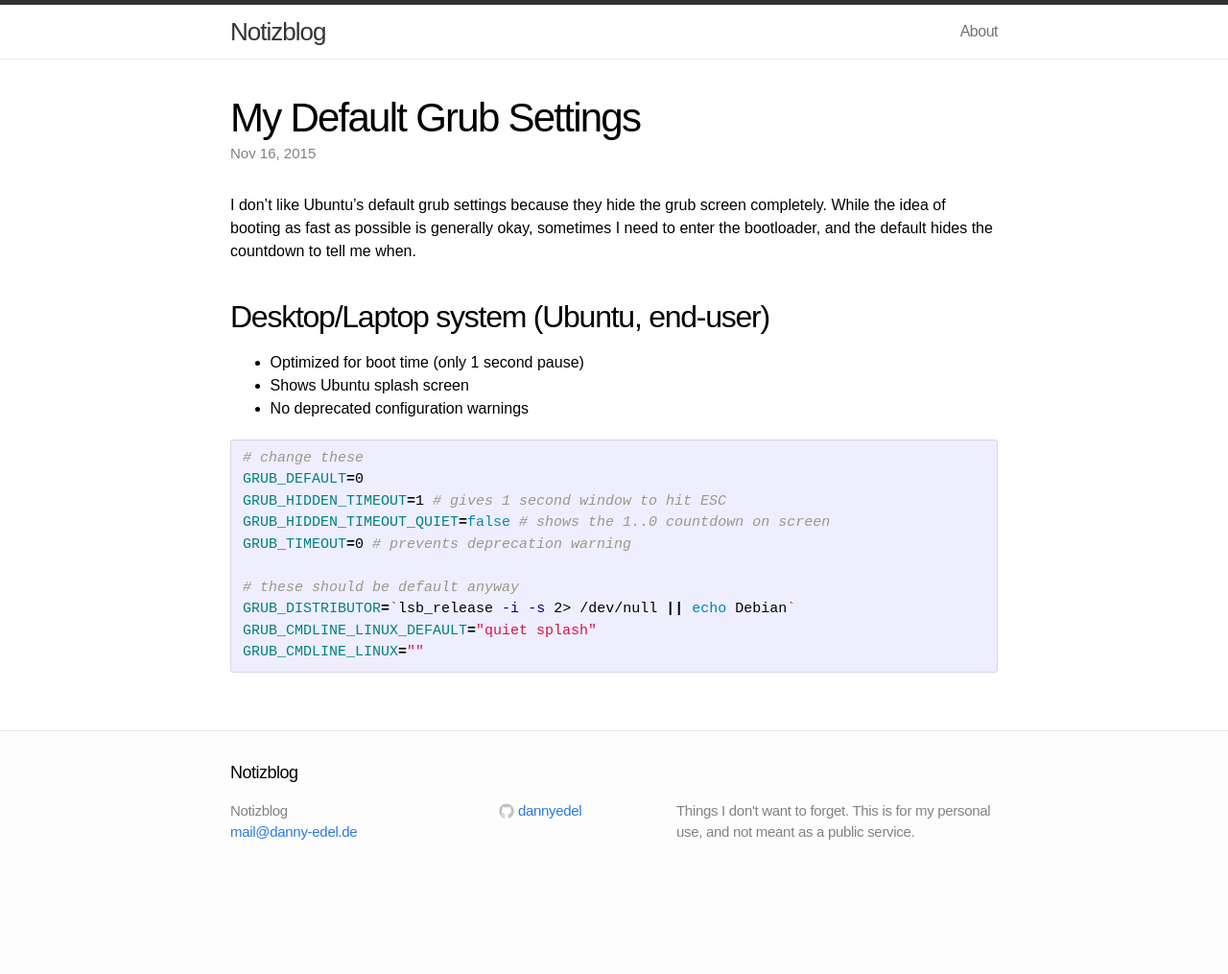
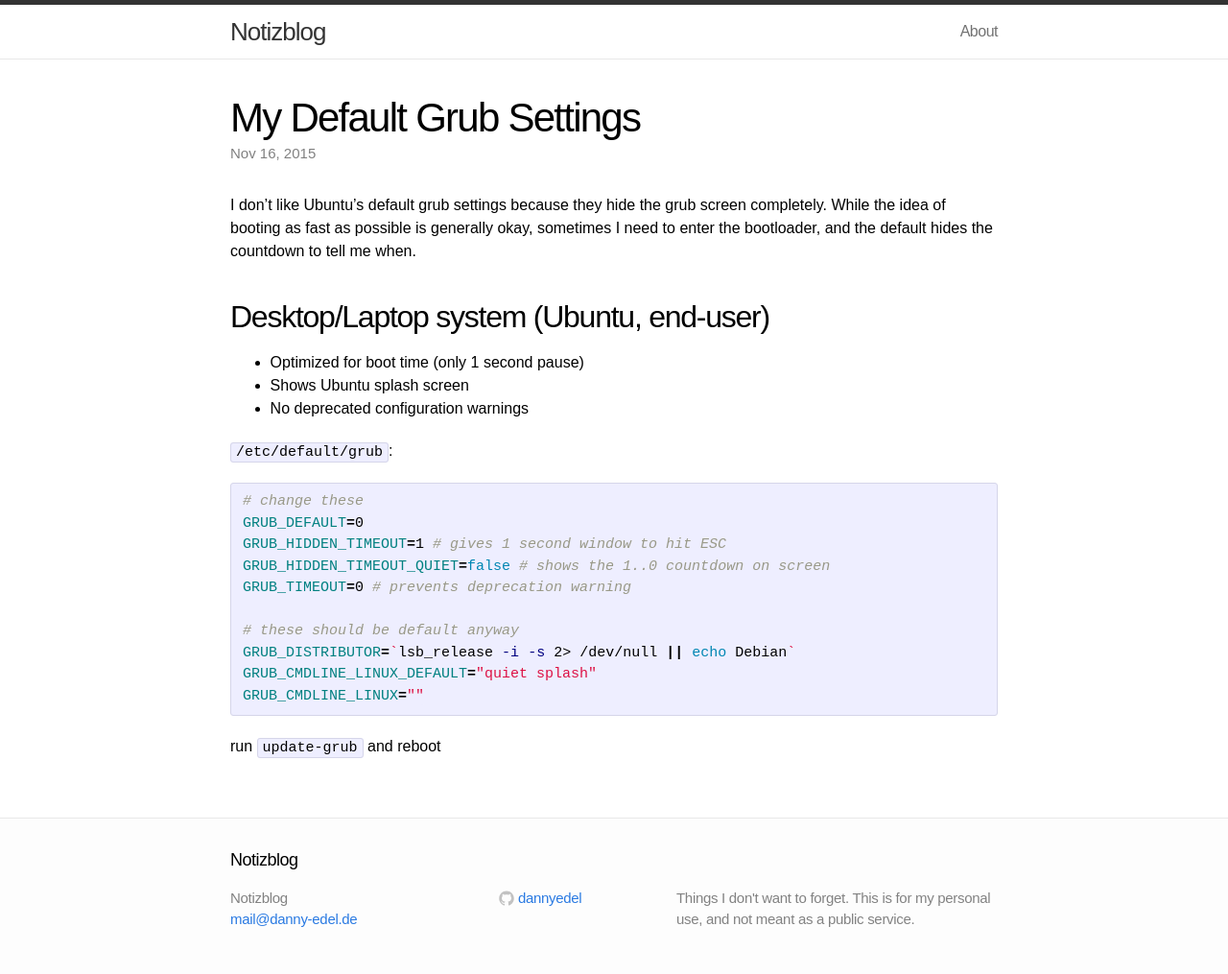
Before and after one commit to dannyedel/blog, a Jekyll site: the page built from _posts/2015-11-16-my-default-grub-settings.md, in a window 1280 px wide. Shown: the whole page at 96% size. Built offline with Jekyll 4.4.1, drawn with Linux system fonts in a browser that asks for light colours; Markdown is read by kramdown in place of the engine named in the settings; before the commit the page ends 924 px from its top, so only the background shows below that.

Commit message:
add update-grub

````diff
--- a/_posts/2015-11-16-my-default-grub-settings.md
+++ b/_posts/2015-11-16-my-default-grub-settings.md
@@ -12,6 +12,8 @@ default hides the countdown to tell me when.
 * Shows Ubuntu splash screen
 * No deprecated configuration warnings
 
+`/etc/default/grub`:
+
 ```bash
 # change these
 GRUB_DEFAULT=0
@@ -24,3 +26,5 @@ GRUB_DISTRIBUTOR=`lsb_release -i -s 2> /dev/null || echo Debian`
 GRUB_CMDLINE_LINUX_DEFAULT="quiet splash"
 GRUB_CMDLINE_LINUX=""
 ```
+
+run `update-grub` and reboot
````
